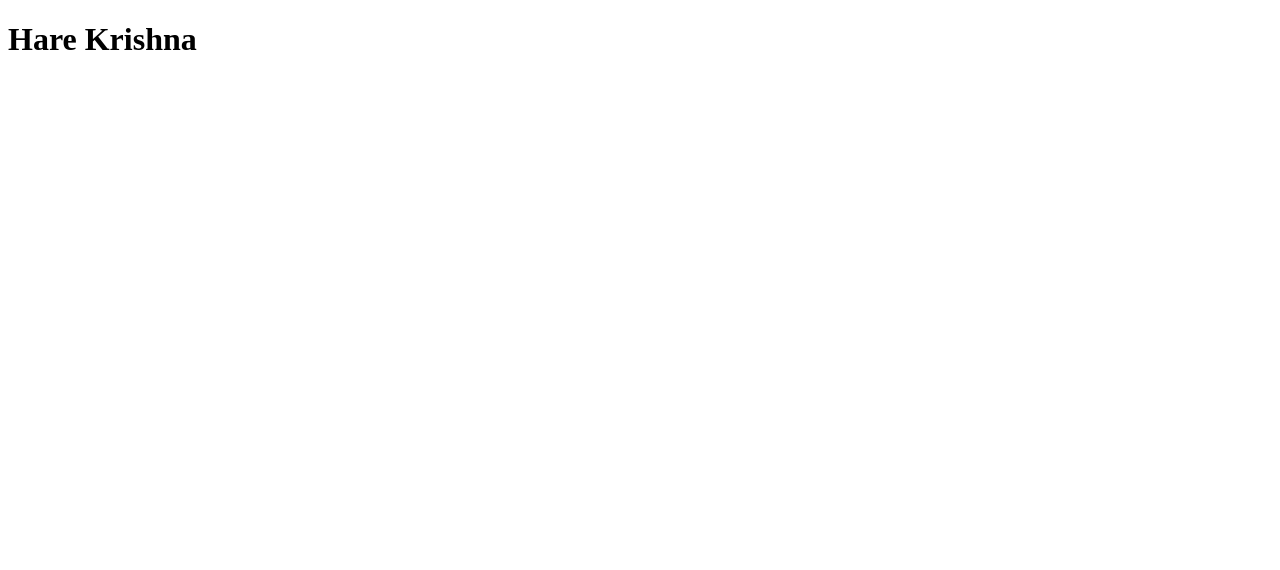
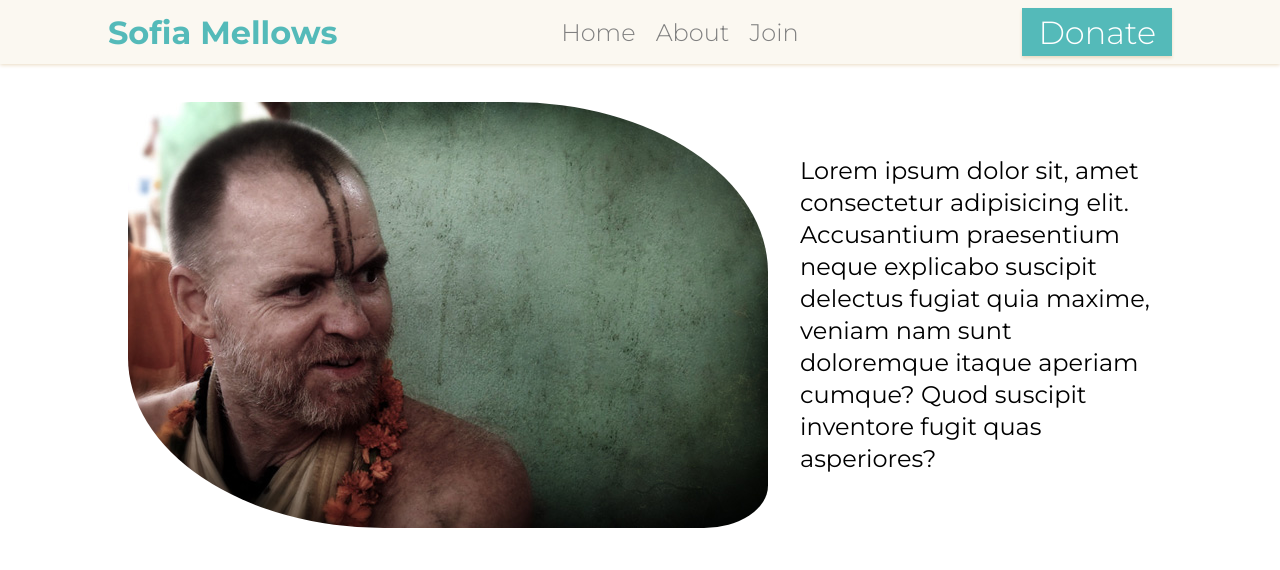
Before and after one commit to SkDanny/SofiaMellowsWebsite, a plain HTML site: page index.html in a window 1280 px wide. Drawn offline with Linux system fonts and the light colour scheme; a web font is replaced by a local one.

Commit message:
Update index.html Added style and images

```diff
--- a/index.html
+++ b/index.html
@@ -1,12 +1,36 @@
 <!DOCTYPE html>
 <html lang="en">
-<head>
-      <meta charset="UTF-8">
-      <meta http-equiv="X-UA-Compatible" content="IE=edge">
-      <meta name="viewport" content="width=device-width, initial-scale=1.0">
-      <title>Sofia Mellows</title>
-</head>
-<body>
-      <h1>Hare Krishna</h1>
-</body>
+  <head>
+    <meta charset="UTF-8" />
+    <meta http-equiv="X-UA-Compatible" content="IE=edge" />
+    <meta name="viewport" content="width=device-width, initial-scale=1.0" />
+    <link rel="stylesheet" href="style.css" />
+    <link
+      href="https://fonts.googleapis.com/css?family=GFS+Didot:wght@100;300;400;900"
+      rel="stylesheet"
+    />
+    <link rel="preconnect" href="https://fonts.googleapis.com" />
+    <link rel="preconnect" href="https://fonts.gstatic.com" crossorigin />
+    <link
+      href="https://fonts.googleapis.com/css2?family=Montserrat:wght@100;300;400;700&display=swap"
+      rel="stylesheet"
+    />
+    <title>Sofia Mellows</title>
+  </head>
+  <body>
+    <div class="navbar">
+      <span class="logo">Sofia Mellows</span>
+      <span class="navlinks">
+        <a href="">Home</a>
+        <a href="">About</a>
+        <a href="">Join</a>
+      </span>
+      <button class="btn">Donate</button>
+    </div>
+
+    <div class="section1">
+      <img src="images/aindra-prabhu.jpg" alt="Aindra Prabhu" class="aindra" />
+      <span>Lorem ipsum dolor sit, amet consectetur adipisicing elit. Accusantium praesentium neque explicabo suscipit delectus fugiat quia maxime, veniam nam sunt doloremque itaque aperiam cumque? Quod suscipit inventore fugit quas asperiores?</span>
+    </div>
+  </body>
 </html>
--- /dev/null
+++ b/style.css
@@ -0,0 +1,57 @@
+:root{
+      --color-1: #FBF8F1;
+      --color-2: #F7ECDE;
+      --color-3: #E9DAC1;
+      --color-4: #54BAB9;
+}
+body{
+      margin: 0;
+      font-family: "Montserrat", sans-serif;
+}
+.btn{
+      font-family: "Montserrat", sans-serif;
+      cursor: pointer;
+      color: white;
+      padding: 0.3rem 1rem;
+      font-size: 2rem;
+      background-color: var(--color-4);
+      border-radius: 0%;
+      border: none;
+      box-shadow: 0 2px 3px var(--color-3);
+      font-weight: 300;
+}
+.navlinks a{
+      color: grey;
+      font-weight: 300;
+      font-size: 1.5rem;
+      text-decoration: none;
+      margin: 0 0.5rem;
+}
+.navbar{
+      display: flex;
+      align-items: center;
+      justify-content: space-around;
+      background-color: var(--color-1);
+      box-shadow: 0 1px 4px var(--color-3);
+      height: 4rem;
+}
+.logo{
+      text-shadow: 0 1px 5px var(--color-1);
+      font-weight: 700;
+      color: var(--color-4);
+      font-size: 2rem;
+}
+.section1{
+      display: flex;
+      padding: 3% 10%;
+      align-items: center;
+      gap: 2rem;
+}
+.section1 span{
+      font-size: 1.5rem;
+      line-height: 2rem;
+}
+
+.aindra{
+      border-radius: 10% 40%;
+}
```
Also changed, not shown: images/Kirtan-image_db737ff7685c62369a0cef2c0fbf3c3a.jpg (added), images/aindra-prabhu.jpg (added).
